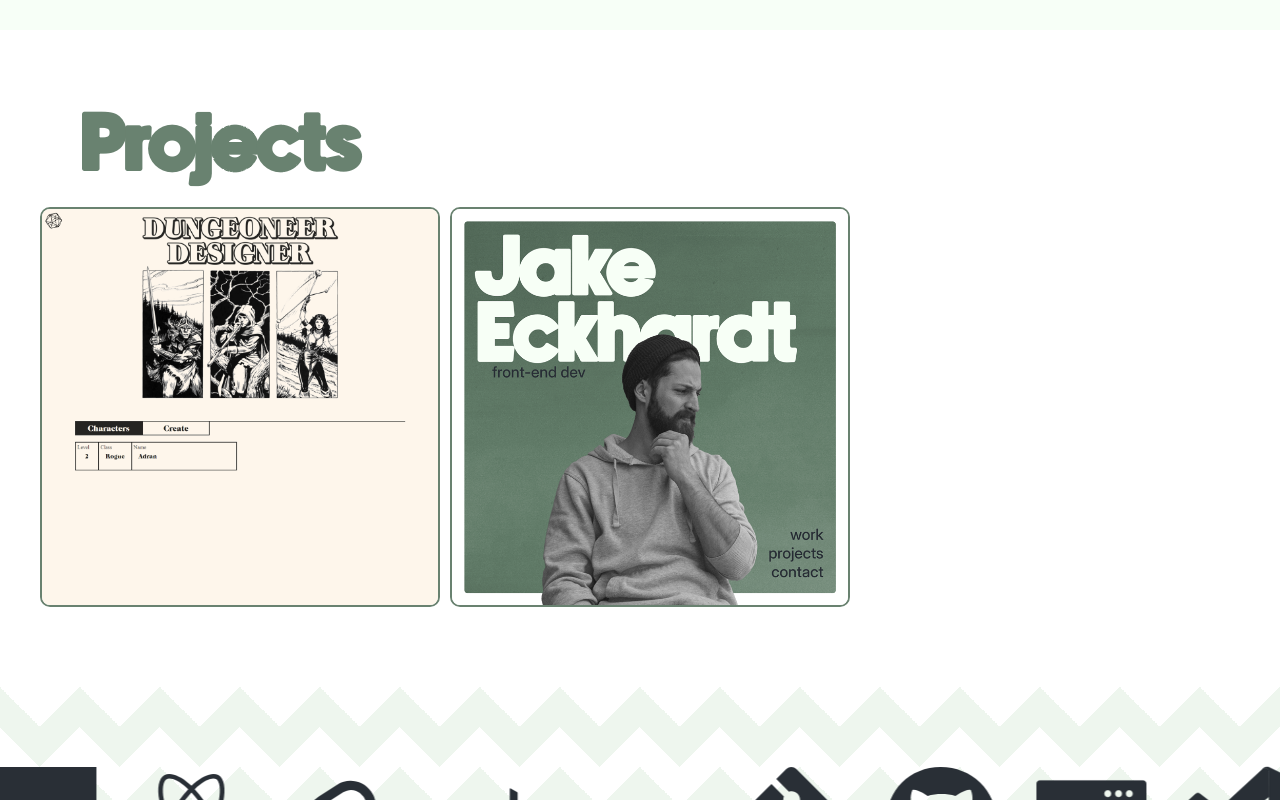
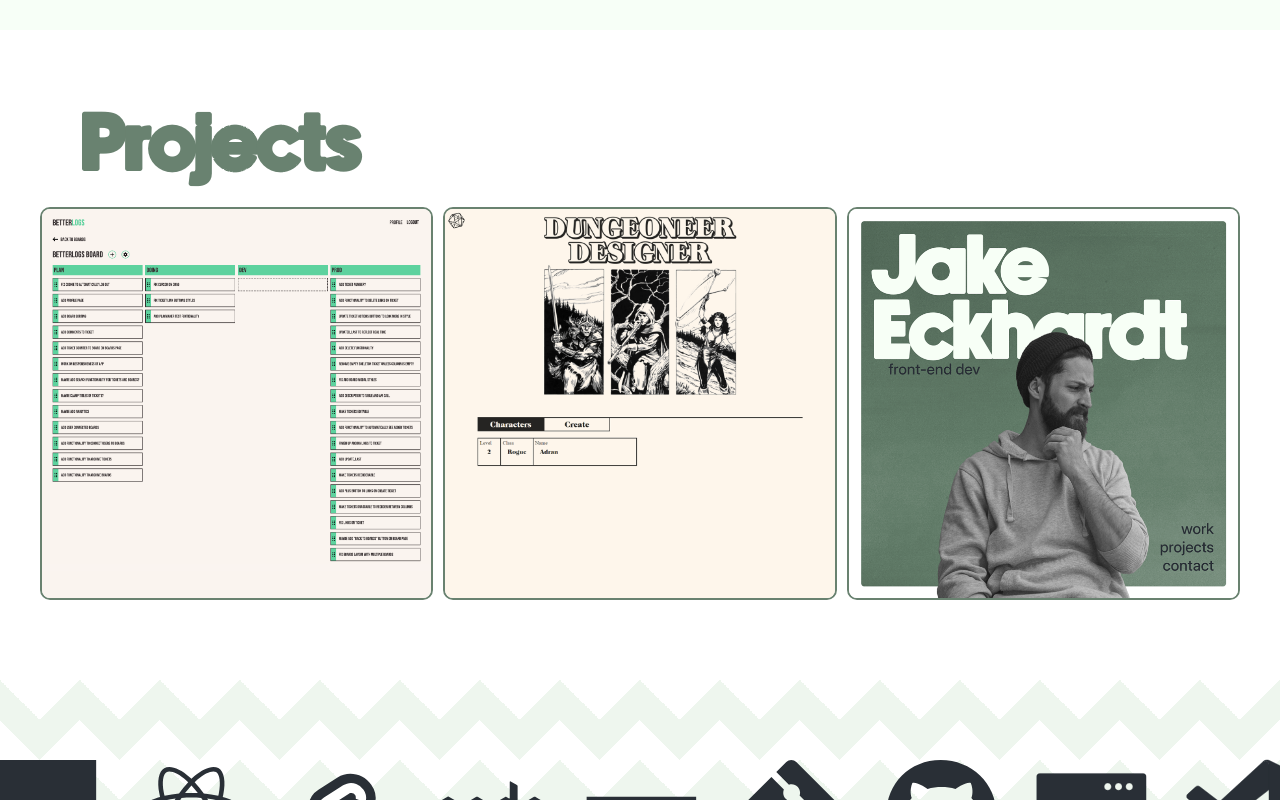
Before and after one commit to jakeckhardt/jakeckhardt-portfolio, a Next.js app: page / in a window 1280 px wide. Shown: the part 1998-2798 px from the top of the page. Built offline with nearby package versions, Linux system fonts and the light colour scheme.

Commit message:
Added Betterlogs to portfolio

```diff
--- a/src/components/Body.js
+++ b/src/components/Body.js
@@ -31,7 +31,7 @@ export default function CookieContainer({children}) {
     return (
         <>
             <div className="backgroundPattern"></div>
-            {show ? (
+            {show && (
                 <div className={dark ? "container dark" : "container light"}>
                     {/* <button
                         onClick={(e) => toggleDark(e)}
@@ -40,8 +40,6 @@ export default function CookieContainer({children}) {
                     </button> */}
                     {children}
                 </div>
-            ) : (
-                ""
             )}
         </>
     );
--- a/src/components/MastheadTitles.js
+++ b/src/components/MastheadTitles.js
@@ -5,7 +5,7 @@ import { useState, useEffect } from "react";
 export default function MastheadTitles({}) {
 
     const titles = [
-        "front-end dev",
+        "web developer",
         "dad",
         "d&d enthusiast",
         "coffee drinker",
@@ -16,7 +16,7 @@ export default function MastheadTitles({}) {
     const [titleList, setTitleList] = useState([
         {
             id: 0,
-            title: "front-end dev",
+            title: "web developer",
         },
         {
             id: 1,
@@ -49,7 +49,7 @@ export default function MastheadTitles({}) {
     return (
         <div className="mastheadTitles">
             <div className={moveup ? "titles up" : "titles"}>
-                {titleList.map((t, i) => (
+                {titleList.map((t) => (
                     <p>{t.title}</p>
                 ))}
             </div>
--- a/src/components/Nav.js
+++ b/src/components/Nav.js
@@ -1,6 +1,6 @@
 'use client'
 
-import { useState, useEffect } from "react";
+import { useState } from "react";
 
 export default function MobileNav({}) {
 
--- a/src/components/Project.js
+++ b/src/components/Project.js
@@ -1,13 +1,11 @@
 'use client';
-
-import {useState, useEffect} from "react";
 
 export default function Project({project, num, click}) {
 
     return (
         <div
             className="project"
-            onClick={(e) => click(num)}
+            onClick={() => click(num)}
         >
             <img src={project.image} />
         </div>
--- a/src/components/Projects.js
+++ b/src/components/Projects.js
@@ -7,6 +7,37 @@ import SkillsCarousel from "./SkillsCarousel";
 export default function Projects({}) {
 
     const projects = [
+        {
+            image: "/betterlogs.png",
+            title: "BetterLogs",
+            link: "https://betterlogs.vercel.app/",
+            description: [
+                `This project was purely a response to my own frustrations with certain
+                ticketing platforms. Everything seemed overly complex or unintuitive. This
+                was a "Fine. I'll do it myself." vibe of a project. It's a simple, easily
+                digestible ticketing platorm that allows users to create different boards,
+                columns, and tickets.`,
+                `I wanted this to be a good feeling project. Tickets are draggable between
+                columns, tickets can hold data like links and a description, and you can
+                add new and edit existing columns to drag your information-filled tickets.
+                I also wanted to include a demo mode, so anyone could test this out. However,
+                I didn't want to have all that demo data clogging up the database, so I
+                created a purely frontend experience using cookies and local storage.`,
+                `This organizational tool was built with React, Next.js, PostgreSQL, and
+                hosted on Vercel.`
+            ],
+            skillTags: [
+                "CSS3",
+                "RESTful API",
+                "Vercel",
+                "React.js",
+                "Next.js",
+                "SASS",
+                "NPM",
+                "Github",
+                "PostgreSQL"
+            ]
+        },
         {
             image: "/dungeoneerDesigner.png",
             title: "Dungeoneer Designer",
@@ -85,7 +116,7 @@ export default function Projects({}) {
                     click={selectProject}
                 />
             ))}
-            {selectedWork ? (
+            {selectedWork && (
                 <div className="projectModalContainer">
                     <div className="projectModal">
                         <div className="mobileTitleContainer">
@@ -132,8 +163,6 @@ export default function Projects({}) {
                         </div>
                     </div>
                 </div>
-            ) : (
-                ""
             )}
         </div>
     );
--- a/src/components/SkillsCarousel.js
+++ b/src/components/SkillsCarousel.js
@@ -20,7 +20,7 @@ export default function SkillsCarousel({skills}) {
     useEffect(() => {
         adjustSize();
 
-        window.addEventListener("resize", (e) => {
+        window.addEventListener("resize", () => {
             adjustSize();
         });
     }, []);
--- a/src/components/Tools.js
+++ b/src/components/Tools.js
@@ -88,7 +88,7 @@ export default function Tools({}) {
     useEffect(() => {
         adjustSize();
 
-        window.addEventListener("resize", (e) => {
+        window.addEventListener("resize", () => {
             adjustSize();
         });
     }, []);
--- a/src/components/Work.js
+++ b/src/components/Work.js
@@ -10,7 +10,7 @@ export default function Work({}) {
             company: "Anheuser-Busch",
             title: "Front-End Developer",
             location: "St. Louis, MO.",
-            time: "Jan. 2021 - present",
+            time: "Jan. 2021 - April 2025",
             description: [
                 `Ah, yes, Anheuser-Busch, the biggest beer company in the world - owning more than 500 brands.
                 With a net that wide, they must have a lot of tech work, right? ...Yeah, you're absolutely
@@ -18,7 +18,7 @@ export default function Work({}) {
                 `I was hired on as a contractor in 2021 and eventually hired on full-time in 2022. I was
                 part of a small team expanding their web presence. We transitioned all of their top brand sites
                 - like Budweiser, Michelob Ultra, and Busch - over from Adobe Experience Manager or Drupal to a
-                Svelte/Builder.io environment.`,
+                Svelte/Builder.io environment then into React.`,
                 `During my time at the company, I've gotten the opportunity to take part in some pretty neat
                 projects and campaigns. I've set up merch stores on the brand sites using Shopify's API;
                 developed apps in collaboration with NFL, NHL, UFC, and other acronyms; and created brand
```
Also changed, not shown: public/betterlogs.png (added).
